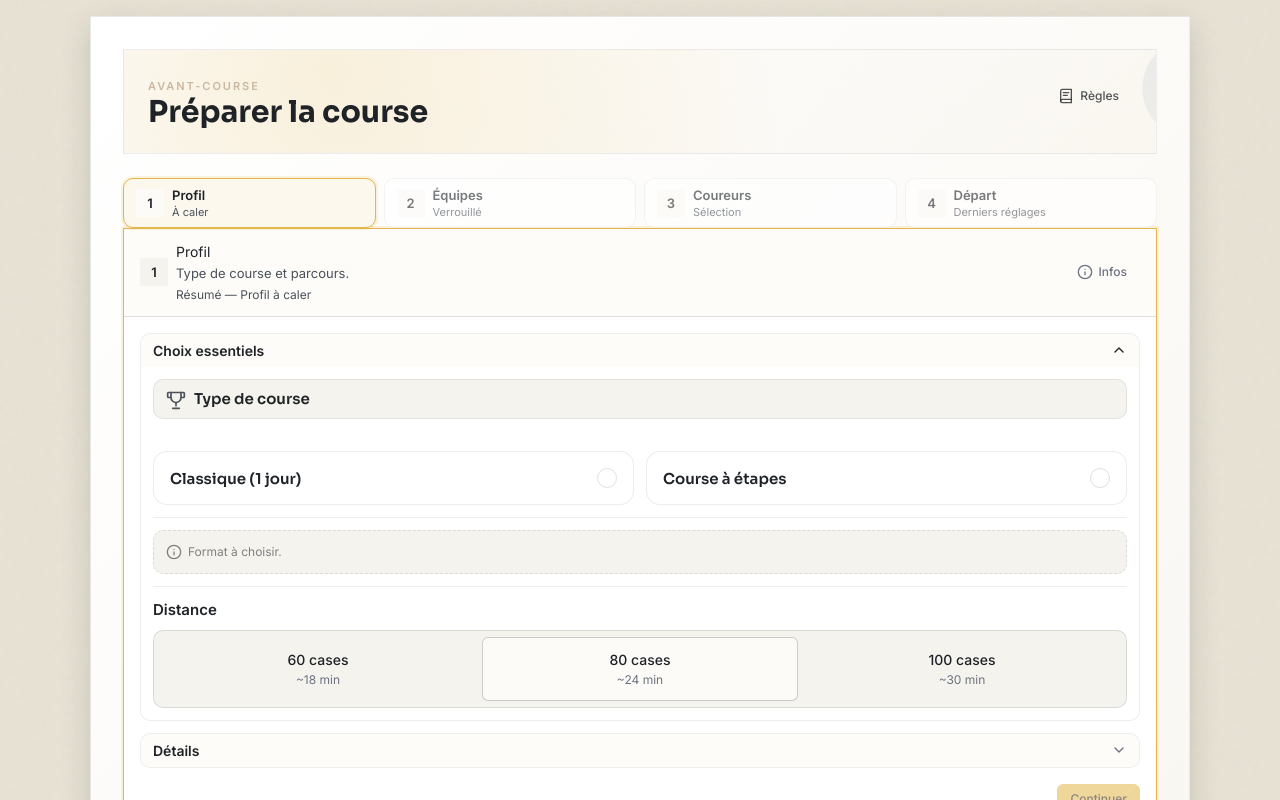
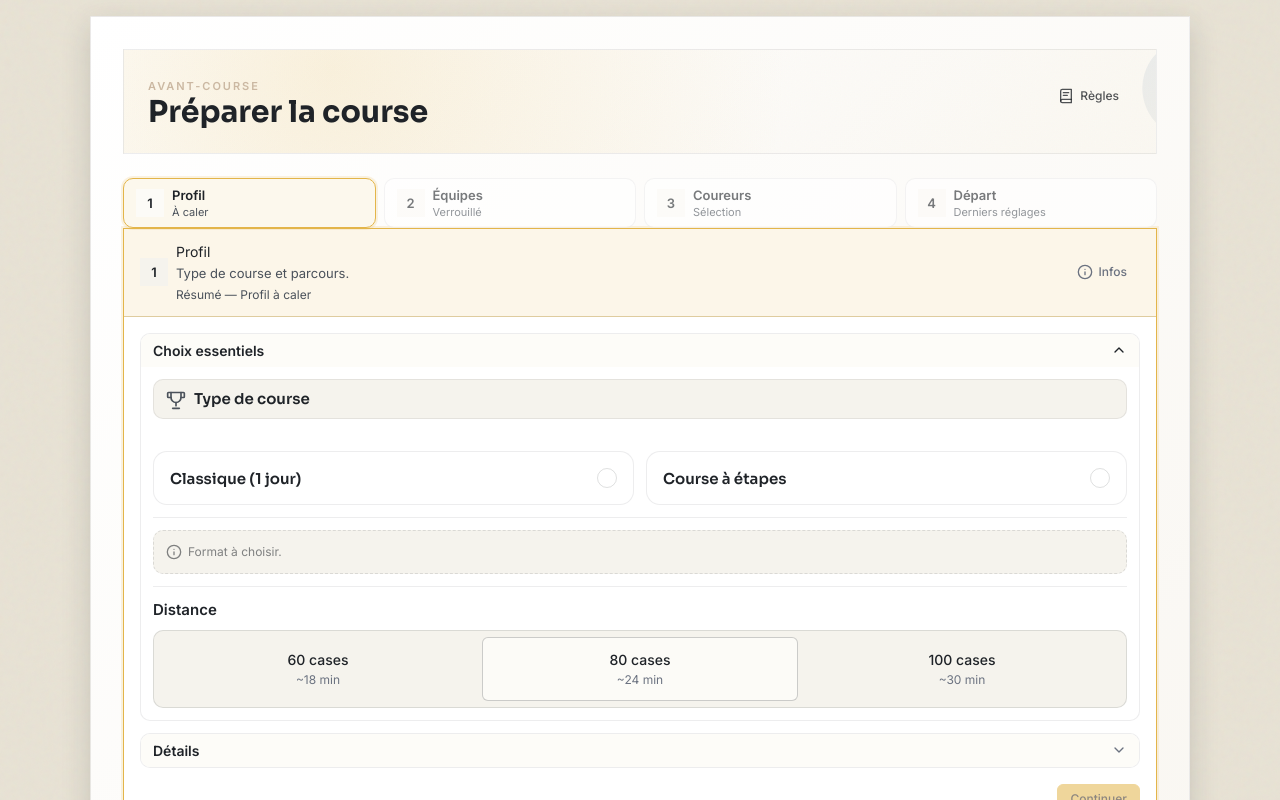
Before and after one commit to benabot/cycling-sim-game-game-code, a Vue app: page / in a window 1280 px wide. Shown: the top 800 px of the page. Built offline with nearby package versions, Linux system fonts and the light colour scheme.

Commit message:
fix(ui): emphasize active setup step header

```diff
--- a/src/components/SetupScreen.vue
+++ b/src/components/SetupScreen.vue
@@ -1366,6 +1366,11 @@ initializePlayers();
   box-shadow: 0 0 0 2px var(--color-accent-light);
 }
 
+.setup-step--active .setup-step-header {
+  background: color-mix(in srgb, var(--color-accent) 12%, white);
+  border-bottom-color: color-mix(in srgb, var(--color-accent) 35%, var(--sp-border));
+}
+
 .setup-step-header {
   display: flex;
   align-items: center;
```
